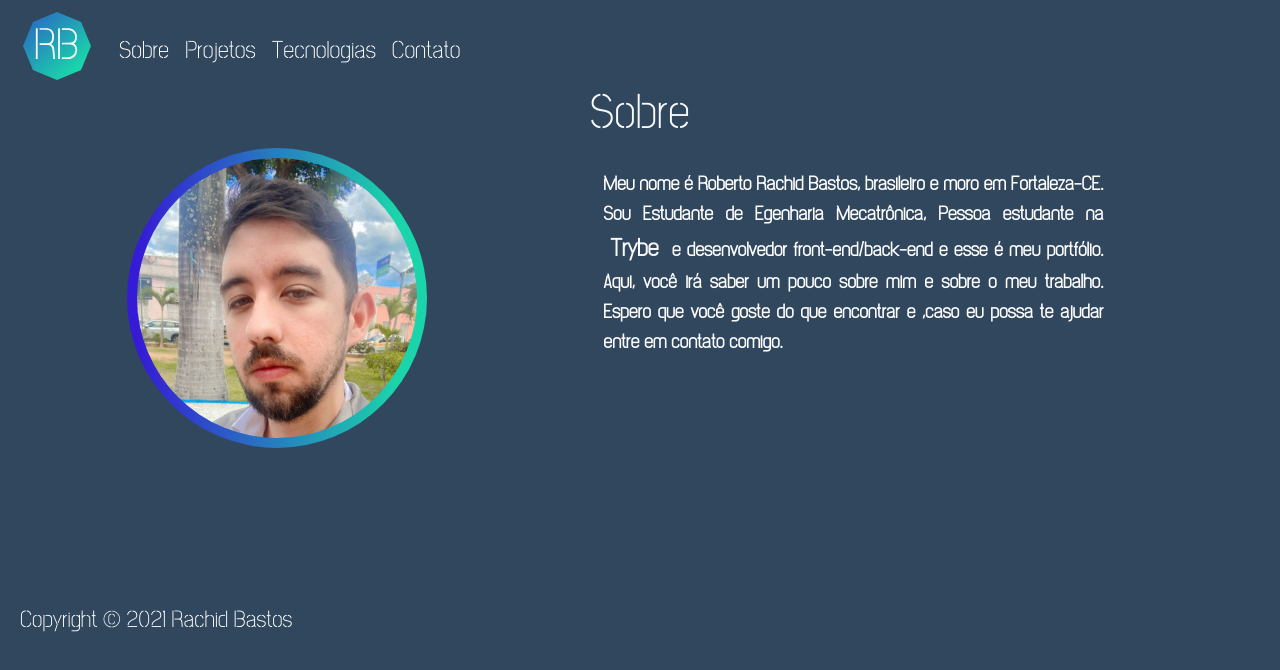
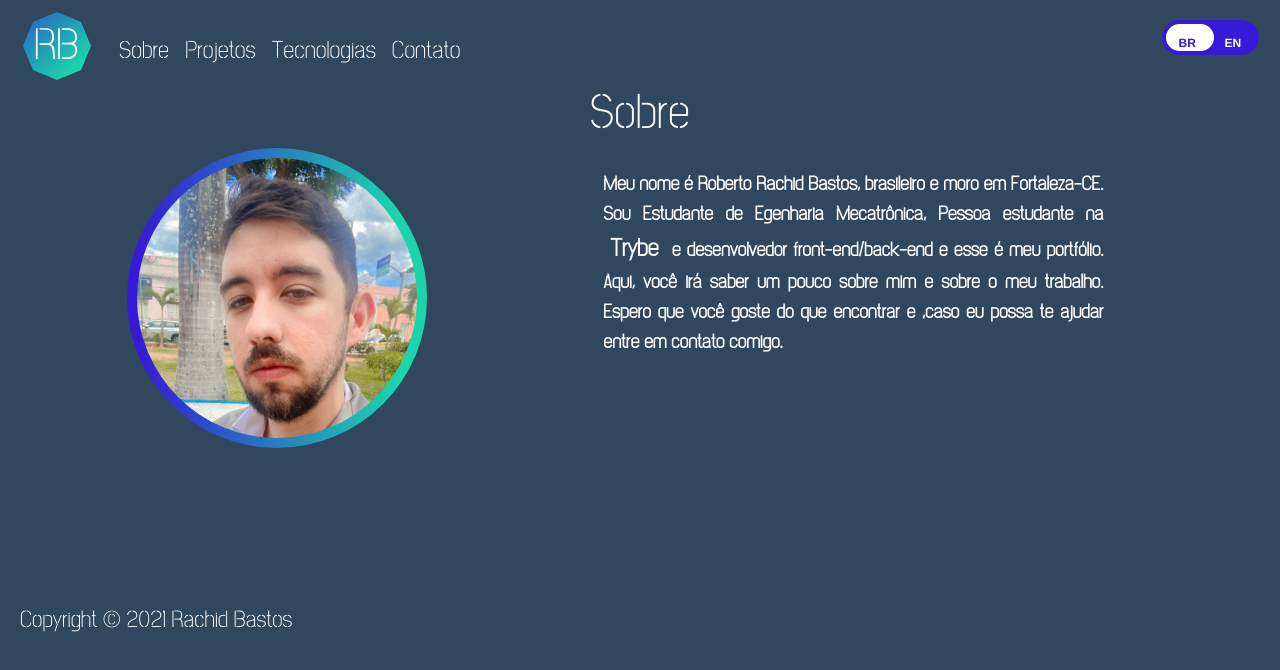
Before and after one commit to rachidb5/rachidev, a React (Create React App) app: page /sobre in a window 1280 px wide. Shown: the top 670 px of the page. Built offline with nearby package versions, Linux system fonts and the light colour scheme.

Commit message:
start: tracucao

```diff
--- a/src/Components/Banner.jsx
+++ b/src/Components/Banner.jsx
@@ -1,10 +1,10 @@
-import React from "react";
+import React, { useContext } from "react";
 import "./Banner.css";
 import BannerImg from '../assets/banner-img.png'
-
+import Context from '../Context/Context';
 
 export default function Banner(props) {
-
+ const { language } = useContext(Context)
     return (
         <section id="banner">
 
@@ -14,7 +14,7 @@ export default function Banner(props) {
             </div>
             <div class="align-self-center ml-auto mr-auto">
 
-                <h1 class="white">Olá, seja bem vindo</h1>
+                {language ? <h1 class="white">Hi, welcome</h1> : <h1 class="white">Olá, seja bem vindo</h1>}
                 <p class="white paragrafo-banner ml-auto mr-auto mb-3">
                  Meu nome é Rachid Bastos. Sou desenvolvedor front-end/back-end e mobile e esse é meu portfólio.
                 Aqui, você irá saber um pouco sobre mim e sobre meu trabalho.
--- a/src/Components/Header.css
+++ b/src/Components/Header.css
@@ -66,3 +66,110 @@ li{
 .white{
     color: white;
 }
+
+.switch {
+    position: relative;
+    display: inline-block;
+    margin: 0 5px;
+  }
+
+  .switch > span {
+    position: absolute;
+    top: 14px;
+    pointer-events: none;
+    font-family: 'Helvetica', Arial, sans-serif;
+    font-weight: bold;
+    font-size: 12px;
+    text-transform: uppercase;
+    text-shadow: 0 1px 0 rgba(0, 0, 0, .06);
+    width: 50%;
+    text-align: center;
+  }
+
+  input.check-toggle-round-flat:checked ~ .off {
+    color: #351BD5;
+  }
+
+  input.check-toggle-round-flat:checked ~ .on {
+    color: #fff;
+  }
+
+  .switch > span.on {
+    left: 0;
+    padding-left: 2px;
+    color: #351BD5;
+  }
+
+  .switch > span.off {
+    right: 0;
+    padding-right: 4px;
+    color: #fff;
+  }
+
+  .check-toggle {
+    position: absolute;
+    margin-left: -9999px;
+    visibility: hidden;
+  }
+  .check-toggle + label {
+    display: block;
+    position: relative;
+    cursor: pointer;
+    outline: none;
+    -webkit-user-select: none;
+    -moz-user-select: none;
+    -ms-user-select: none;
+    user-select: none;
+  }
+
+  input.check-toggle-round-flat + label {
+    padding: 2px;
+    width: 97px;
+    height: 35px;
+    background-color: #351BD5;
+    -webkit-border-radius: 60px;
+    -moz-border-radius: 60px;
+    -ms-border-radius: 60px;
+    -o-border-radius: 60px;
+    border-radius: 60px;
+  }
+  input.check-toggle-round-flat + label:before, input.check-toggle-round-flat + label:after {
+    display: block;
+    position: absolute;
+    content: "";
+  }
+
+  input.check-toggle-round-flat + label:before {
+    top: 2px;
+    left: 2px;
+    bottom: 2px;
+    right: 2px;
+    background-color: #351BD5;
+    -moz-border-radius: 60px;
+    -ms-border-radius: 60px;
+    -o-border-radius: 60px;
+    border-radius: 60px;
+  }
+  input.check-toggle-round-flat + label:after {
+    top: 4px;
+    left: 4px;
+    bottom: 4px;
+    width: 48px;
+    background-color: #fff;
+    -webkit-border-radius: 52px;
+    -moz-border-radius: 52px;
+    -ms-border-radius: 52px;
+    -o-border-radius: 52px;
+    border-radius: 52px;
+    -webkit-transition: margin 0.2s;
+    -moz-transition: margin 0.2s;
+    -o-transition: margin 0.2s;
+    transition: margin 0.2s;
+  }
+
+  input.check-toggle-round-flat:checked + label {
+  }
+
+  input.check-toggle-round-flat:checked + label:after {
+    margin-left: 44px;
+  }
--- a/src/Components/Header.jsx
+++ b/src/Components/Header.jsx
@@ -7,7 +7,7 @@ import Logo from '../assets/logo.png'
 
 
 export default function Header(props) {
-  const { menu, setMenu }= useContext(Context);
+  const { menu, setMenu, language, setLanguage } = useContext(Context);
   function menuDropper() {
     setMenu(!menu);
     console.log(menu)
@@ -16,7 +16,7 @@ export default function Header(props) {
     <header>
       <nav className="navbar navbar-expand-lg d-flex justify-content-between">
         <Link to="/">
-          <span className="navbar-brand mt-2"><img src={ Logo } alt="Logo"/></span>
+          <span className="navbar-brand mt-2"><img src={Logo} alt="Logo" /></span>
         </Link>
         <button
           className="navbar-toggler navbar-dark"
@@ -31,18 +31,28 @@ export default function Header(props) {
         <div className="collapse navbar-collapse navbar-toggler mt-3" id="navbarNavDropdown">
           <ul className="navbar-nav ml-auto">
             <li className="nav-item active">
-                <Link to="/sobre"><p className="white nav-link">Sobre</p></Link>
+              <Link to="/sobre"><p className="white nav-link">{language ?'About':'Sobre'}</p></Link>
             </li>
             <li className="nav-item">
-                <Link to="/projetos"><p className="white nav-link">Projetos</p></Link>
+              <Link to="/projetos"><p className="white nav-link">{language ?'Projects':'Projetos'}</p></Link>
             </li>
             <li className="nav-item">
-                <Link to="/tecnologias"><p className="white nav-link">Tecnologias</p></Link>
+              <Link to="/tecnologias"><p className="white nav-link">{language ?'Technologies':'Tecnologias'}</p></Link>
             </li>
             <li className="nav-item">
-                <Link to="/contato"><p className="white nav-link">Contato</p></Link>
+              <Link to="/contato"><p className="white nav-link">{language ?'Contact':'Contato'}</p></Link>
             </li>
           </ul>
+        </div>
+        <div>
+          <center>
+            <div class="switch">
+              <input id="language-toggle" class="check-toggle check-toggle-round-flat" type="checkbox" onChange={({ target: { checked } }) => {setLanguage(checked)}}/>
+                <label for="language-toggle"></label>
+                <span class="on">BR</span>
+                <span class="off">EN</span>
+            </div>
+          </center>
         </div>
       </nav>
     </header>
--- a/src/Context/Provider.jsx
+++ b/src/Context/Provider.jsx
@@ -3,12 +3,14 @@ import Context from './Context';
 
 function Provider({ children }) {
     const [menu, setMenu] = useState(false);
+    const [language, setLanguage] = useState(false);
 
 
     const context = {
       menu,
       setMenu,
-
+      language,
+      setLanguage
     };
     return (
         <Context.Provider value={ context }>
```
Lines whose indentation alone changed are shown as unchanged.
